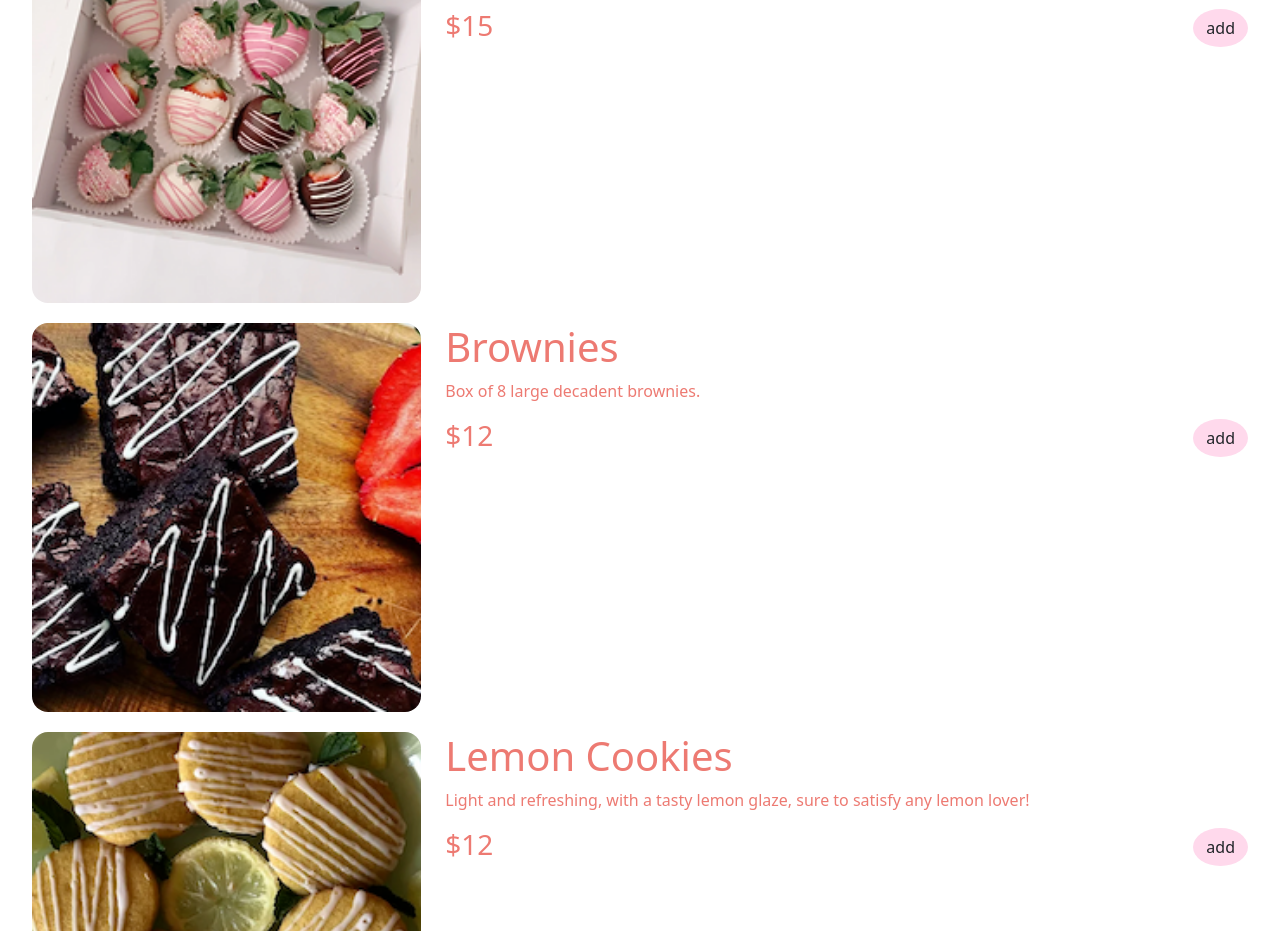
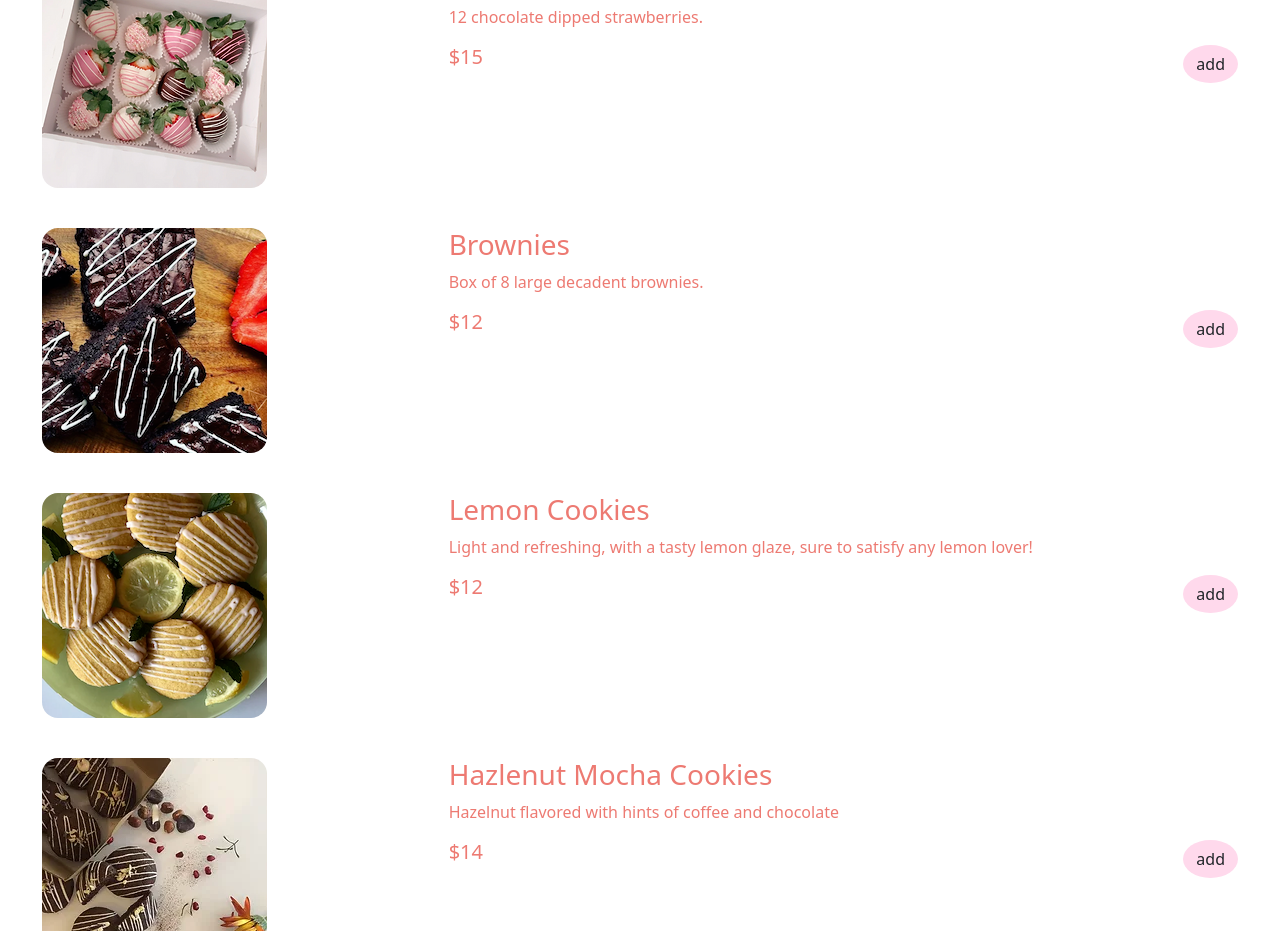
Before and after one commit to rheajshah/cs378-p1, a plain HTML site: page index.html in a window 1280 px wide. Shown: the part 540-1471 px from the top of the page. Drawn offline with nearby package versions, Linux system fonts and the light colour scheme.

Commit message:
try keeping images squares

```diff
--- a/index.html
+++ b/index.html
@@ -17,7 +17,7 @@
   <body>
     <div class = "align-items-center text-center info-margin">
         <div class = "row margin-bottom">
-            <img class = "img-fill-container" src="cherry-on-top-logo.jpg" alt="cherry on top business logo">
+            <img class = "img-fill-container logo-padding-top" src="cherry-on-top-logo.jpg" alt="cherry on top business logo">
         </div>
         <h3 class = "color2"><i>fresh baked goods made with quality ingredients</i></h3>
         <h5 class = "margin-bottom">make your day a little sweeter!</h5>
@@ -30,11 +30,11 @@
                 <img class = "img-fill-container rounded-4" src="choc-strawbs.png" alt="chocolate covered strawberries">
             </div>
             <div class = "col-8">
-                <h1>Chocolate Strawberries</h1>
+                <h3>Chocolate Strawberries</h3>
                 <p>12 chocolate dipped strawberries.</p>
                 <div class = "row">
                     <div class = "col">
-                        <h3>$15</h3>
+                        <h5>$15</h5>
                     </div>
                     <div class = "col btn-right-align">
                         <button class = "btn btn-bg rounded-circle">add</button>
@@ -50,11 +50,11 @@
                 <img class = "img-fill-container rounded-4" src="brownies.png" alt="brownies">
             </div>
             <div class = "col-8">
-                <h1>Brownies</h1>
+                <h3>Brownies</h3>
                 <p>Box of 8 large decadent brownies.</p>
                 <div class = "row">
                     <div class = "col">
-                        <h3>$12</h3>
+                        <h5>$12</h5>
                     </div>
                     <div class = "col btn-right-align">
                         <button class = "btn btn-bg rounded-circle">add</button>
@@ -70,11 +70,11 @@
                 <img class = "img-fill-container rounded-4" src="lemon-cookies.png" alt="lemon cookies">
             </div>
             <div class = "col-8">
-                <h1>Lemon Cookies</h1>
+                <h3>Lemon Cookies</h3>
                 <p>Light and refreshing, with a tasty lemon glaze, sure to satisfy any lemon lover!</p>
                 <div class = "row">
                     <div class = "col">
-                        <h3>$12</h3>
+                        <h5>$12</h5>
                     </div>
                     <div class = "col btn-right-align">
                         <button class = "btn btn-bg rounded-circle">add</button>
@@ -90,11 +90,11 @@
                 <img class = "img-fill-container rounded-4" src="hazlenut-mocha-cookies.jpg" alt="chocolate covered strawberries">
             </div>
             <div class = "col-8">
-                <h1>Hazlenut Mocha Cookies</h1>
+                <h3>Hazlenut Mocha Cookies</h3>
                 <p>Hazelnut flavored with hints of coffee and chocolate</p>
                 <div class = "row">
                     <div class = "col">
-                        <h3>$14</h3>
+                        <h5>$14</h5>
                     </div>
                     <div class = "col btn-right-align">
                         <button class = "btn btn-bg rounded-circle">add</button>
@@ -106,5 +106,6 @@
 
     </div>
 
+
    </body>
 </html>
--- a/style.css
+++ b/style.css
@@ -4,12 +4,12 @@ body {
 
 .img-fill-container{
     object-fit: cover;
-    width: 100%;
-    height: 100%;
+    max-width: 100%;
+    max-height: 100%;
 }
 
 .menu-grid-row{
-    margin: 20px 20px 20px 20px;
+    margin: 40px 30px 40px 30px;
 }
 
 .margin-bottom{
@@ -36,3 +36,7 @@ body {
     color: #ffd9ec;
     background-color: #ed7a72;
 }
+
+.logo-padding-top{
+    padding-top: 50px;
+}
```
